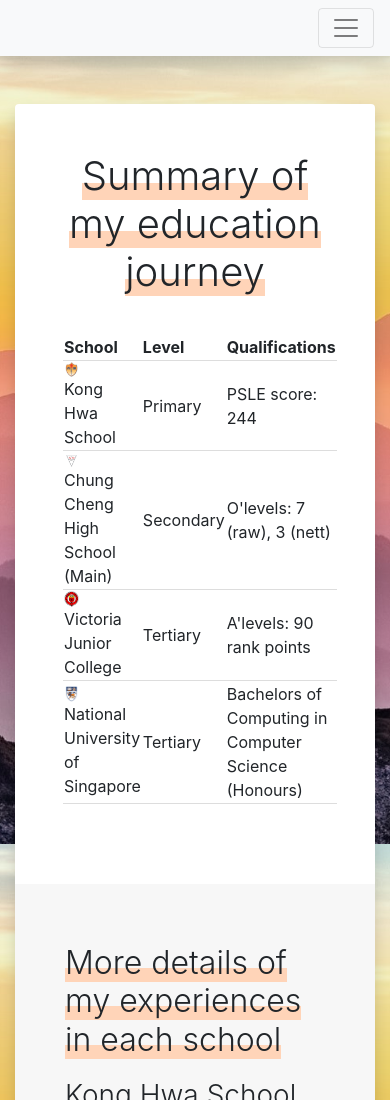
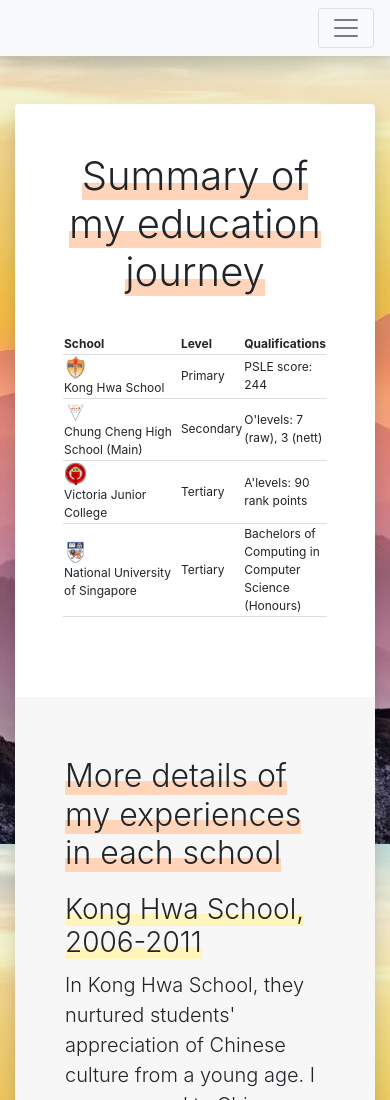
Before and after one commit to kangyeelim/aboutme, a website: page education.html in a window 390 px wide. Shown: the top 1100 px of the page. Drawn offline with nearby package versions, Linux system fonts and the light colour scheme.

Commit message:
Added grid styling.

```diff
--- a/css/index.css
+++ b/css/index.css
@@ -149,6 +149,14 @@
   .card__page {
     max-width: calc(100%);
   }
+
+  td {
+    font-size: 12px;
+  }
+
+  th {
+    font-size: 12px;
+  }
 }
 
 
```
